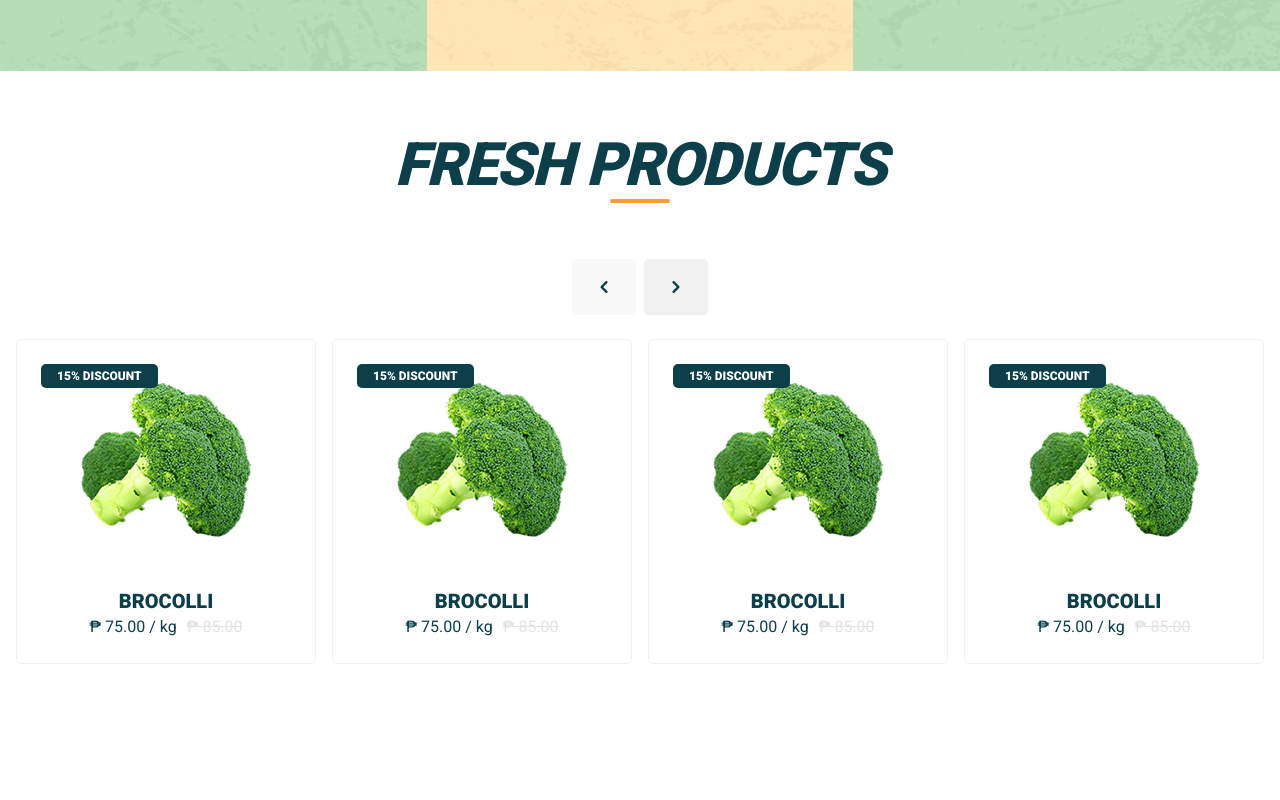
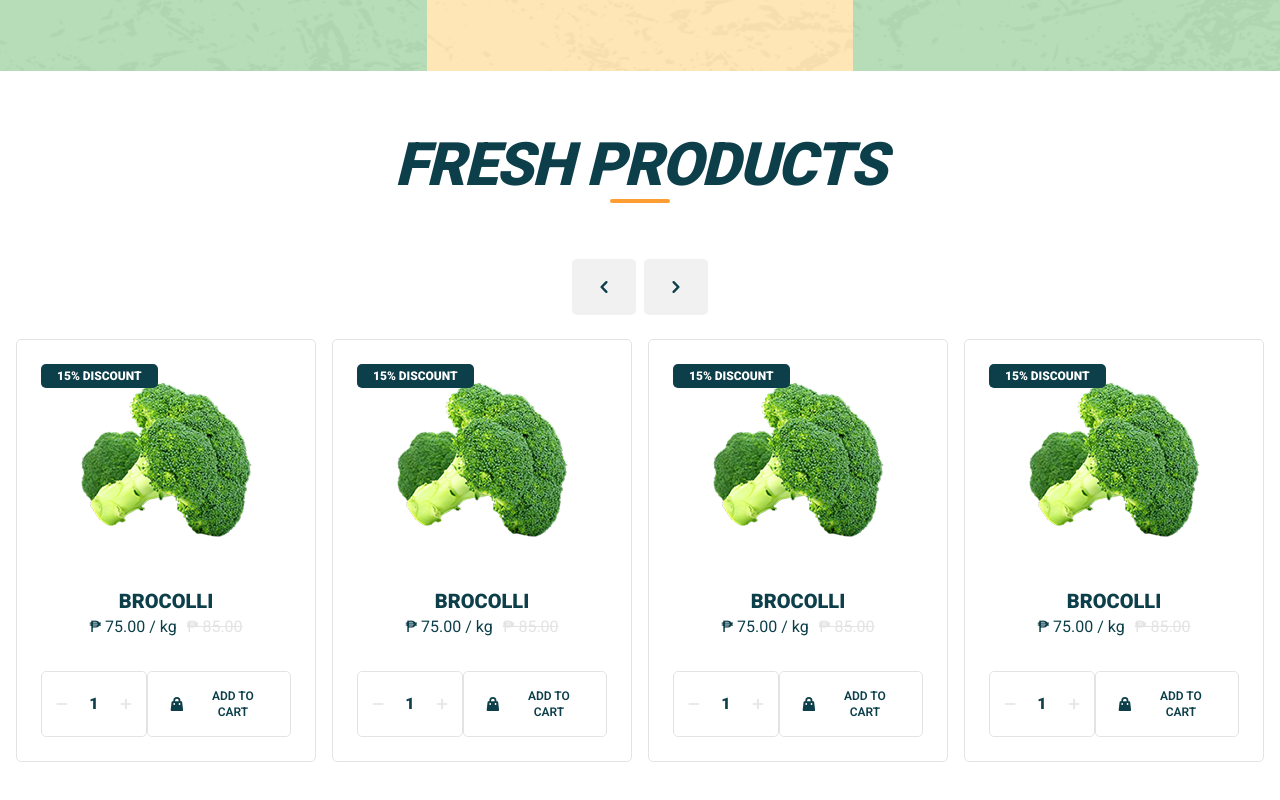
Before and after one commit to warrenequinan/earthandskygarden, a Next.js app: page / in a window 1280 px wide. Shown: the part 2326-3126 px from the top of the page. Before the commit the page ends 3078 px from the top, so only its background shows below. Built offline with nearby package versions, Linux system fonts and the light colour scheme.

Commit message:
Update styles for UX purposes

```diff
--- a/app/_components/sections/Hero.tsx
+++ b/app/_components/sections/Hero.tsx
@@ -78,6 +78,7 @@ const Hero = () => {
           delay: 3000,
           disableOnInteraction: false,
         }}
+        loop={true}
         speed={1000}
         onSwiper={setSwiper}
         onSlideChange={(s) => setActiveSlider(s.activeIndex)}
--- a/app/_components/ui/CardContainer.tsx
+++ b/app/_components/ui/CardContainer.tsx
@@ -4,7 +4,7 @@ type CardContainerPropType = {
 
 const CardContainer = ({ children }: CardContainerPropType) => {
   return (
-    <div className="group relative flex flex-col items-center rounded-[5px] border border-muted-200 p-6">
+    <div className="group relative flex flex-col items-center rounded-[5px] border border-muted-300 p-6 hover:bg-muted-100">
       {children}
     </div>
   );
--- a/app/_components/ui/CartCounter.tsx
+++ b/app/_components/ui/CartCounter.tsx
@@ -2,13 +2,13 @@ import { HiMinus, HiPlus } from "react-icons/hi";
 
 const CartCounter = () => {
   return (
-    <div className="border-muted-50 flex items-center rounded-[5px] border">
+    <div className="border-muted-300 flex items-center rounded-[5px] border">
       <button className="text-muted-300 px-3 py-4">
         <HiMinus />
       </button>
       <input
         type="text"
-        className="w-[24px] text-center font-bold text-primary"
+        className="w-[24px] text-center font-bold text-primary bg-transparent"
         defaultValue="1"
       />
       <button className="text-muted-300 px-3 py-3">
--- a/app/_components/ui/ProductCartButton.tsx
+++ b/app/_components/ui/ProductCartButton.tsx
@@ -6,11 +6,15 @@ type ButtonPropType = {
   className?: string;
 };
 
-const ProductCartButton = ({ children, onClick, className }: ButtonPropType) => {
+const ProductCartButton = ({
+  children,
+  onClick,
+  className,
+}: ButtonPropType) => {
   return (
     <button
       className={clsx(
-          "flex items-center justify-center gap-[10px] rounded-[5px] bg-accent-700 px-[18px] py-[10px] !text-xs font-semibold uppercase text-white transition-colors hover:bg-accent-800 md:px-5 md:py-4 md:text-base",
+        "flex items-center justify-center gap-[10px] rounded-[5px] px-[18px] py-[10px] !text-xs font-semibold uppercase hover:text-white transition-colors duration-300 hover:bg-accent-700 md:px-5 md:py-4 md:text-base text-primary bg-transparent border border-muted-300",
         className,
       )}
       onClick={onClick}
--- a/app/_components/ui/ProductSlider.tsx
+++ b/app/_components/ui/ProductSlider.tsx
@@ -14,6 +14,7 @@ import ProductCartButton from "./ProductCartButton";
 import CartCounter from "./CartCounter";
 import CardContainer from "./CardContainer";
 import clsx from "clsx";
+import { Autoplay } from "swiper/modules";
 
 const ProductSlider = () => {
   const [swiper, setSwiper] = useState<SwiperType | null>(null);
@@ -59,8 +60,13 @@ const ProductSlider = () => {
           setIsBeginning(s.isBeginning);
           setIsEnd(s.isEnd);
         }}
+        modules={[Autoplay]}
         slidesPerView={1}
         spaceBetween={16}
+        autoplay={{
+          delay: 3000,
+          disableOnInteraction: false,
+        }}
         breakpoints={{
           640: {
             slidesPerView: 2,
@@ -92,7 +98,7 @@ const ProductSlider = () => {
             </h5>
             <p className="text-base text-primary">
               ₱ 75.00 / kg
-              <span className="text-muted-300 ml-[10px] line-through">
+              <span className="ml-[10px] text-muted-300 line-through">
                 ₱ 85.00
               </span>
             </p>
@@ -107,7 +113,7 @@ const ProductSlider = () => {
                 <HiOutlineHeart strokeWidth={2} />
               </button>
             </div>
-            <div className="flex max-h-0 w-full items-center justify-between overflow-hidden opacity-0 transition-all duration-300 group-hover:mt-8 group-hover:max-h-[100%] group-hover:opacity-100">
+            <div className="mt-8 flex w-full justify-between">
               <CartCounter />
               <ProductCartButton>
                 <HiShoppingBag className="text-lg" /> Add to cart
@@ -130,7 +136,7 @@ const ProductSlider = () => {
             </h5>
             <p className="text-base text-primary">
               ₱ 75.00 / kg
-              <span className="text-muted-300 ml-[10px] line-through">
+              <span className="ml-[10px] text-muted-300 line-through">
                 ₱ 85.00
               </span>
             </p>
@@ -145,7 +151,7 @@ const ProductSlider = () => {
                 <HiOutlineHeart strokeWidth={2} />
               </button>
             </div>
-            <div className="flex max-h-0 w-full items-center justify-between overflow-hidden opacity-0 transition-all duration-300 group-hover:mt-8 group-hover:max-h-[100%] group-hover:opacity-100">
+            <div className="mt-8 flex w-full justify-between">
               <CartCounter />
               <ProductCartButton>
                 <HiShoppingBag className="text-lg" /> Add to cart
@@ -168,7 +174,7 @@ const ProductSlider = () => {
             </h5>
             <p className="text-base text-primary">
               ₱ 75.00 / kg
-              <span className="text-muted-300 ml-[10px] line-through">
+              <span className="ml-[10px] text-muted-300 line-through">
                 ₱ 85.00
               </span>
             </p>
@@ -183,7 +189,7 @@ const ProductSlider = () => {
                 <HiOutlineHeart strokeWidth={2} />
               </button>
             </div>
-            <div className="flex max-h-0 w-full items-center justify-between overflow-hidden opacity-0 transition-all duration-300 group-hover:mt-8 group-hover:max-h-[100%] group-hover:opacity-100">
+            <div className="mt-8 flex w-full justify-between">
               <CartCounter />
               <ProductCartButton>
                 <HiShoppingBag className="text-lg" /> Add to cart
@@ -206,7 +212,7 @@ const ProductSlider = () => {
             </h5>
             <p className="text-base text-primary">
               ₱ 75.00 / kg
-              <span className="text-muted-300 ml-[10px] line-through">
+              <span className="ml-[10px] text-muted-300 line-through">
                 ₱ 85.00
               </span>
             </p>
@@ -221,7 +227,7 @@ const ProductSlider = () => {
                 <HiOutlineHeart strokeWidth={2} />
               </button>
             </div>
-            <div className="flex max-h-0 w-full items-center justify-between overflow-hidden opacity-0 transition-all duration-300 group-hover:mt-8 group-hover:max-h-[100%] group-hover:opacity-100">
+            <div className="mt-8 flex w-full justify-between">
               <CartCounter />
               <ProductCartButton>
                 <HiShoppingBag className="text-lg" /> Add to cart
@@ -244,7 +250,7 @@ const ProductSlider = () => {
             </h5>
             <p className="text-base text-primary">
               ₱ 75.00 / kg
-              <span className="text-muted-300 ml-[10px] line-through">
+              <span className="ml-[10px] text-muted-300 line-through">
                 ₱ 85.00
               </span>
             </p>
@@ -259,7 +265,7 @@ const ProductSlider = () => {
                 <HiOutlineHeart strokeWidth={2} />
               </button>
             </div>
-            <div className="flex max-h-0 w-full items-center justify-between overflow-hidden opacity-0 transition-all duration-300 group-hover:mt-8 group-hover:max-h-[100%] group-hover:opacity-100">
+            <div className="mt-8 flex w-full justify-between">
               <CartCounter />
               <ProductCartButton>
                 <HiShoppingBag className="text-lg" /> Add to cart
@@ -282,7 +288,7 @@ const ProductSlider = () => {
             </h5>
             <p className="text-base text-primary">
               ₱ 75.00 / kg
-              <span className="text-muted-300 ml-[10px] line-through">
+              <span className="ml-[10px] text-muted-300 line-through">
                 ₱ 85.00
               </span>
             </p>
@@ -297,7 +303,7 @@ const ProductSlider = () => {
                 <HiOutlineHeart strokeWidth={2} />
               </button>
             </div>
-            <div className="flex max-h-0 w-full items-center justify-between overflow-hidden opacity-0 transition-all duration-300 group-hover:mt-8 group-hover:max-h-[100%] group-hover:opacity-100">
+            <div className="mt-8 flex w-full justify-between">
               <CartCounter />
               <ProductCartButton>
                 <HiShoppingBag className="text-lg" /> Add to cart
@@ -320,7 +326,7 @@ const ProductSlider = () => {
             </h5>
             <p className="text-base text-primary">
               ₱ 75.00 / kg
-              <span className="text-muted-300 ml-[10px] line-through">
+              <span className="ml-[10px] text-muted-300 line-through">
                 ₱ 85.00
               </span>
             </p>
@@ -335,45 +341,7 @@ const ProductSlider = () => {
                 <HiOutlineHeart strokeWidth={2} />
               </button>
             </div>
-            <div className="flex max-h-0 w-full items-center justify-between overflow-hidden opacity-0 transition-all duration-300 group-hover:mt-8 group-hover:max-h-[100%] group-hover:opacity-100">
-              <CartCounter />
-              <ProductCartButton>
-                <HiShoppingBag className="text-lg" /> Add to cart
-              </ProductCartButton>
-            </div>
-          </CardContainer>
-        </SwiperSlide>
-        <SwiperSlide>
-          <CardContainer>
-            <div className="relative mb-8 h-[191px] w-[251px]">
-              <Image
-                className="object-contain"
-                src="/products-thumbnail/Brocolli.png"
-                fill
-                alt="eas brocolli product thumbnail"
-              />
-            </div>
-            <h5 className="text-xl font-bold uppercase text-primary">
-              Brocolli
-            </h5>
-            <p className="text-base text-primary">
-              ₱ 75.00 / kg
-              <span className="text-muted-300 ml-[10px] line-through">
-                ₱ 85.00
-              </span>
-            </p>
-            <div className="absolute left-0 top-0 translate-x-6 translate-y-6 rounded-[5px] bg-primary px-4 py-1 text-xs font-bold uppercase text-white">
-              15% discount
-            </div>
-            <div className="absolute right-0 top-0 flex -translate-x-6 translate-y-6 flex-col gap-2 text-xl">
-              <button className="flex h-[39px] w-[39px] scale-0 items-center justify-center rounded-full border border-muted-200 px-[10px] py-3 text-primary transition-all duration-300 hover:bg-accent-700 hover:text-white group-hover:scale-100">
-                <HiOutlineEye strokeWidth={2} />
-              </button>
-              <button className="flex h-[39px] w-[39px] scale-0 items-center justify-center rounded-full border border-muted-200 px-[10px] py-3 text-primary transition-all duration-300 hover:bg-accent-700 hover:text-white group-hover:scale-100">
-                <HiOutlineHeart strokeWidth={2} />
-              </button>
-            </div>
-            <div className="flex max-h-0 w-full items-center justify-between overflow-hidden opacity-0 transition-all duration-300 group-hover:mt-8 group-hover:max-h-[100%] group-hover:opacity-100">
+            <div className="mt-8 flex w-full justify-between">
               <CartCounter />
               <ProductCartButton>
                 <HiShoppingBag className="text-lg" /> Add to cart
```
Lines whose indentation alone changed are shown as unchanged.
